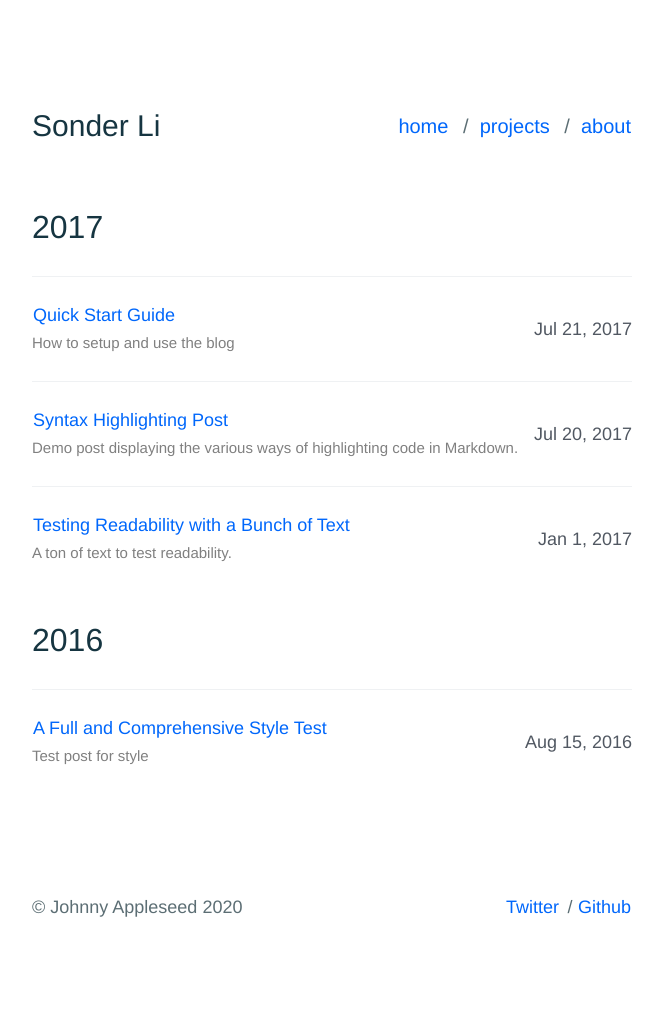
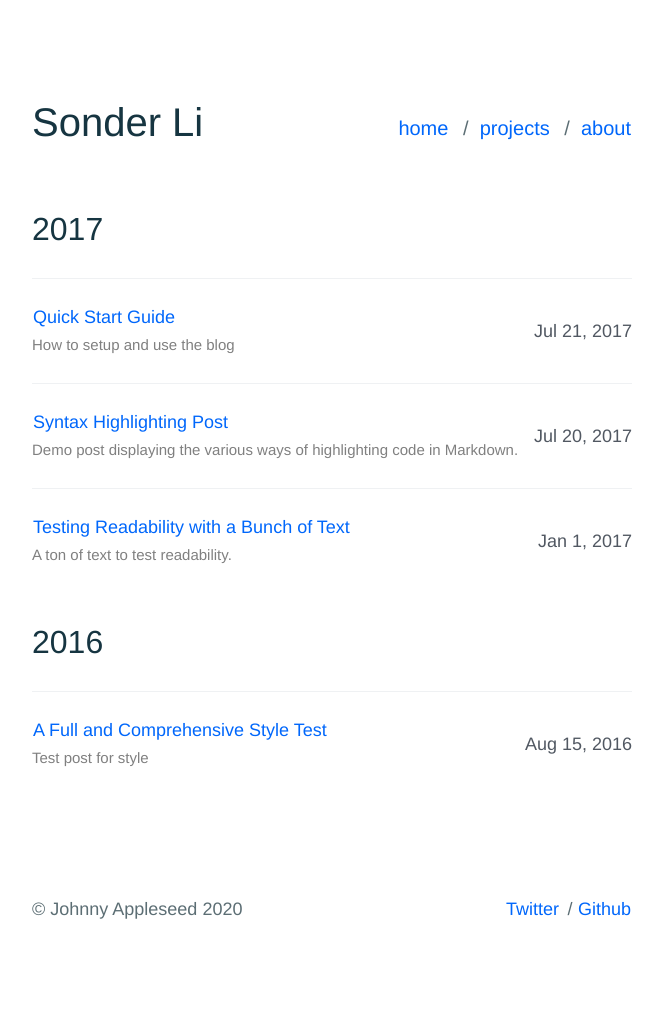
Before and after one commit to sumchuenli/sumchuenli.github.io, a Jekyll site: the page built from index.html, in a window 1280 px wide. Shown: the whole page, without its empty margins (308-971 px from the left). Built offline with Jekyll 4.4.1, drawn with Linux system fonts in a browser that asks for light colours.

Commit message:
Update _page.scss

```diff
--- a/_sass/components/_page.scss
+++ b/_sass/components/_page.scss
@@ -9,8 +9,8 @@
      align-items: baseline;
 
      h1 {
-         font-size: 3em;
-         font-weight: 300;
+         font-size: 4em;
+         font-weight: 400;
          color: $c-base__02;
          float: left;
      }
```
